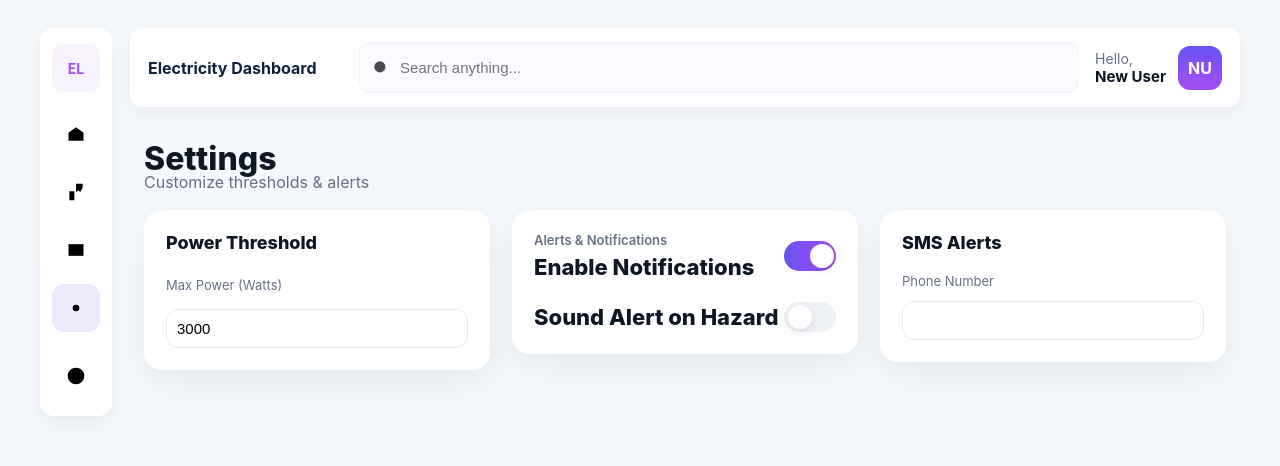
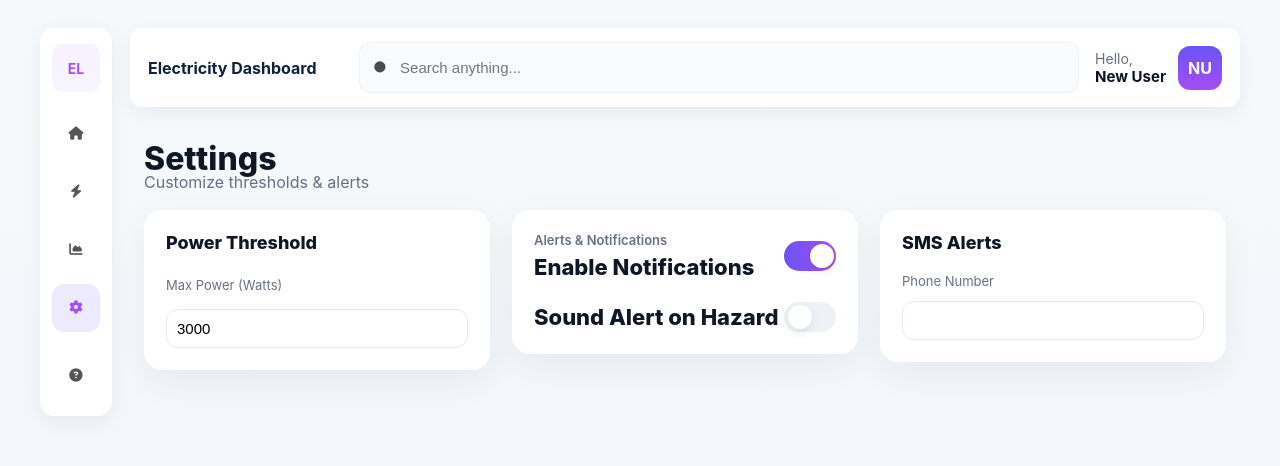
Before and after one commit to 12kenzie/sukattown-backend, a website: page public/settings.html in a window 1280 px wide. Shown: the top 466 px of the page. Drawn offline with nearby package versions, Linux system fonts and the light colour scheme.

Commit message:
Fixed left nav icons

```diff
--- a/public/settings.html
+++ b/public/settings.html
@@ -20,27 +20,36 @@
 <body>
   <div class="app">
 
-    <aside class="left-nav">
+    <!-- LEFT NAV -->
+    <aside class="left-nav" aria-hidden="true">
       <div class="brand">EL</div>
-      <div class="nav">
-        <button data-page="dashboard">
-          <svg viewBox="0 0 24 24" width="20" height="20"><path d="M3 10.5L12 4l9 6.5V20H3z"/></svg>
+
+      <div class="nav" role="navigation" aria-label="Main">
+        <button title="Dashboard" aria-label="Dashboard">
+          <!-- home icon -->
+          <i class="fa-solid fa-house" aria-hidden="true"></i>
         </button>
-        <button data-page="reports">
-          <svg viewBox="0 0 24 24" width="20" height="20"><path d="M12 2v10l3-2 2 2 3-5V2zM4 11h6v11H4z"/></svg>
+
+        <button title="Consumption" aria-label="Consumption">
+          <i class="fa-solid fa-bolt" aria-hidden="true"></i>
         </button>
-        <button data-page="alert">
-          <svg viewBox="0 0 24 24" width="20" height="20"><path d="M3 5v14h18V5H3z"/></svg>
+
+        <button title="Reports" aria-label="Reports">
+          <i class="fa-solid fa-chart-area" aria-hidden="true"></i>
         </button>
-        <button data-page="settings" class="active">
-          <svg viewBox="0 0 24 24" width="20" height="20"><path d="M12 8a4 4 0 100 8 4 4 0 000-8z"/></svg>
+
+        <button class="active" title="Settings" aria-label="Settings">
+          <i class="fa-solid fa-gear" aria-hidden="true"></i>
         </button>
-        <div class="spacer"></div>
-        <button data-page="help">
-          <svg viewBox="0 0 24 24" width="20" height="20"><path d="M12 2a10 10 0 100 20A10 10 0 0012 2z"/></svg>
+
+        <div class="spacer" aria-hidden="true"></div>
+
+        <button title="Help" aria-label="Help">
+          <i class="fa-solid fa-circle-question" aria-hidden="true"></i>
         </button>
       </div>
     </aside>
+
 
     <div class="main">
 
```
